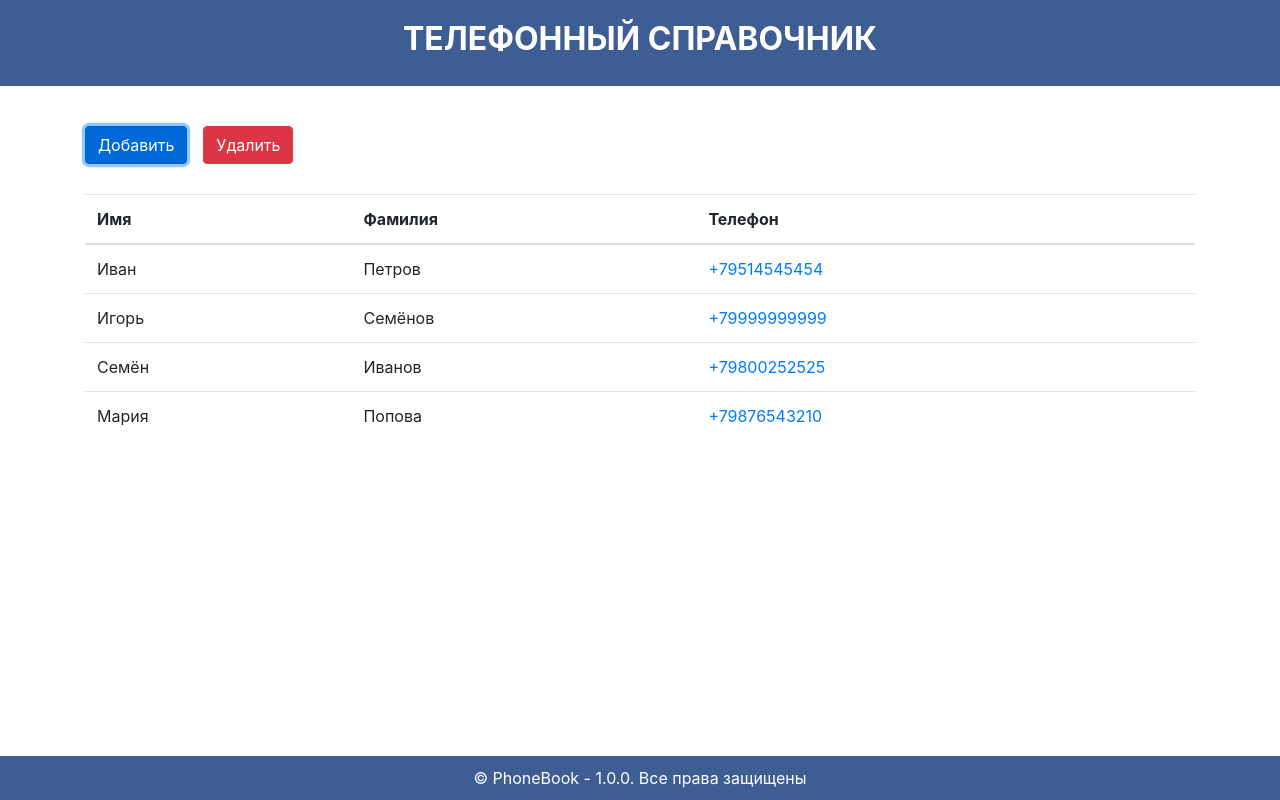
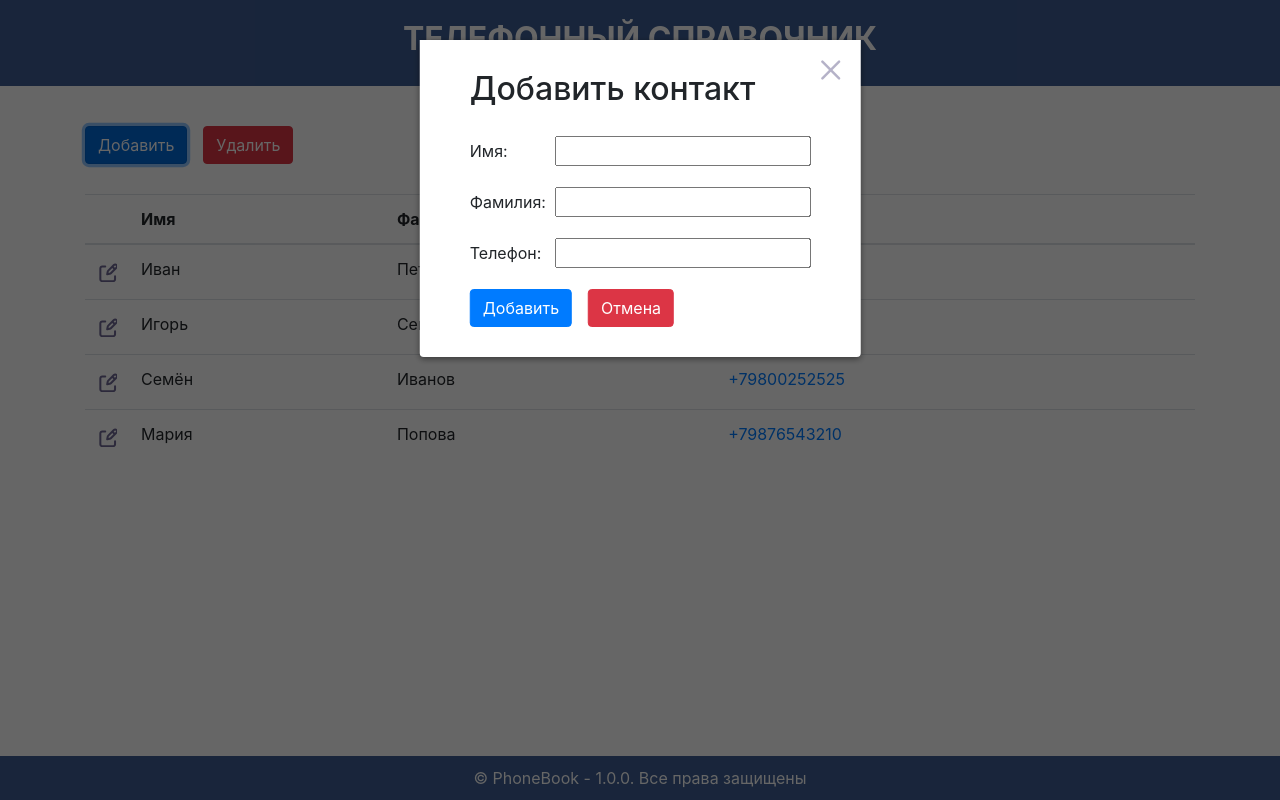
Before and after one commit to Kubanych22/phonebook, a plain HTML site: page index.html in a window 1280 px wide. Both pictures are taken after a click on the button "Добавить". Drawn offline with nearby package versions, Linux system fonts and the light colour scheme.

Commit message:
Module 5, lesson 5

```diff
--- a/phonebook/css/style.css
+++ b/phonebook/css/style.css
@@ -33,6 +33,24 @@ body {
   border: none;
   background-color: transparent;
   background-image: url("../img/del.svg");
+  background-size: contain;
+  background-repeat: no-repeat;
+  background-position: center;
+}
+
+.edit {
+  width: 30px;
+}
+
+.edit-icon {
+  display: block;
+  margin-left: auto;
+  padding: 20px 10px 10px;
+  width: 16px;
+  height: 16px;
+  border: none;
+  background-color: transparent;
+  background-image: url("../img/edit.svg");
   background-size: contain;
   background-repeat: no-repeat;
   background-position: center;
--- a/phonebook/script/script.js
+++ b/phonebook/script/script.js
@@ -84,6 +84,7 @@ const data = [
     thead.insertAdjacentHTML('beforeend', `
       <tr>
         <th class="delete">Удалить</th>
+        <th class="edit"></th>
         <th>Имя</th>
         <th>Фамилия</th>
         <th>Телефон</th>
@@ -147,6 +148,11 @@ const data = [
     const buttonDel = document.createElement('button');
     buttonDel.classList.add('del-icon');
     tdDel.append(buttonDel);
+    const tdEdit = document.createElement('td');
+    tdEdit.classList.add('edit');
+    const buttonEdit = document.createElement('button');
+    buttonEdit.classList.add('edit-icon');
+    tdEdit.append(buttonEdit);
 
     const tdName = document.createElement('td');
     tdName.textContent = firstName;
@@ -156,15 +162,17 @@ const data = [
     const phoneLink = document.createElement('a');
     phoneLink.href = `tel:${phone}`;
     phoneLink.textContent = phone;
+    tr.phoneLink = phoneLink;
     tdPhone.append(phoneLink);
 
-    tr.append(tdDel, tdName, tdSurname, tdPhone);
+    tr.append(tdDel, tdEdit, tdName, tdSurname, tdPhone);
     return tr;
   };
 
   const renderContacts = (elem, data) => {
     const allRow = data.map(createRow);
     elem.append(...allRow);
+    return allRow;
   };
 
   const createFooter = () => {
@@ -183,7 +191,7 @@ const data = [
     const main = createMain();
     const buttonGroup = createButtonsGroup([
       {
-        className: 'btn btn-primary mr-3',
+        className: 'btn btn-primary mr-3 js-add',
         type: 'button',
         text: 'Добавить',
       },
@@ -202,17 +210,50 @@ const data = [
     app.append(header, main, footer);
     return {
       list: table.tbody,
+      logo,
+      btnAdd: buttonGroup.btns[0],
+      formOverlay: form.overlay,
+      form: form.form,
     };
+  };
+
+  const hoverRow = (allRow, logo) => {
+    const text = logo.textContent;
+    allRow.forEach(contact => {
+      contact.addEventListener('mouseenter', () => {
+        logo.textContent = contact.phoneLink.textContent;
+      });
+      contact.addEventListener('mouseleave', () => {
+        logo.textContent = text;
+      });
+    });
   };
 
   window.phoneBookInit = (selectorApp, title) => {
     const app = document.querySelector(selectorApp);
     const phoneBook = renderPhoneBook(app, title);
 
-    const {list} = phoneBook;
-
-    renderContacts(list, data);
+    const {list, logo, btnAdd, formOverlay, form} = phoneBook;
 
     // функционал
+
+    const allRow = renderContacts(list, data);
+    hoverRow(allRow, logo);
+
+    btnAdd.addEventListener('click', () => {
+      formOverlay.classList.add('is-visible');
+    });
+
+    form.addEventListener('click', (event) => {
+      event.stopPropagation();
+      const btnClose = event.target.closest('.close');
+      if (btnClose) {
+        formOverlay.classList.remove('is-visible');
+      }
+    });
+
+    formOverlay.addEventListener('click', () => {
+      formOverlay.classList.remove('is-visible');
+    });
   };
 }
```
Also changed, not shown: phonebook/img/edit.svg (added).
